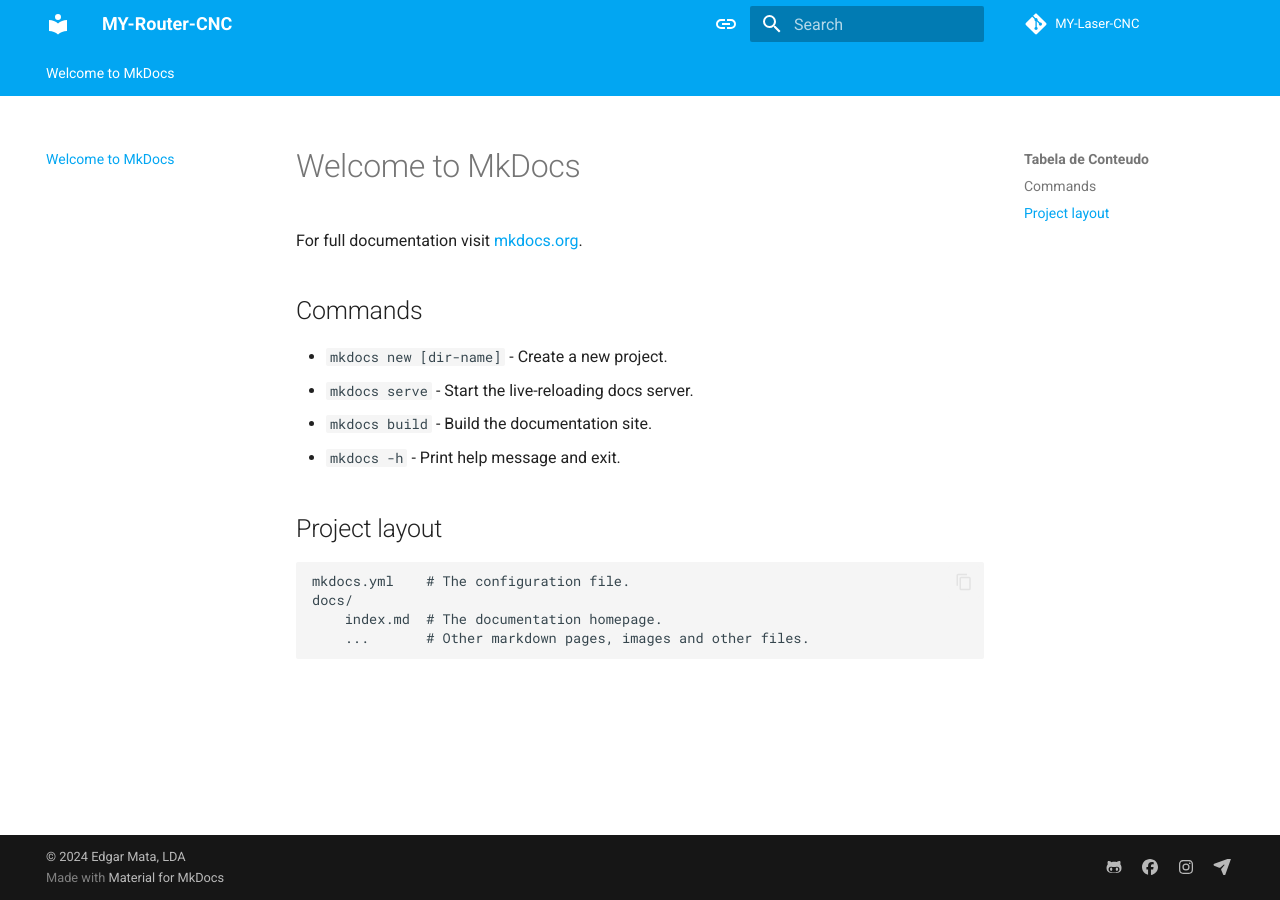
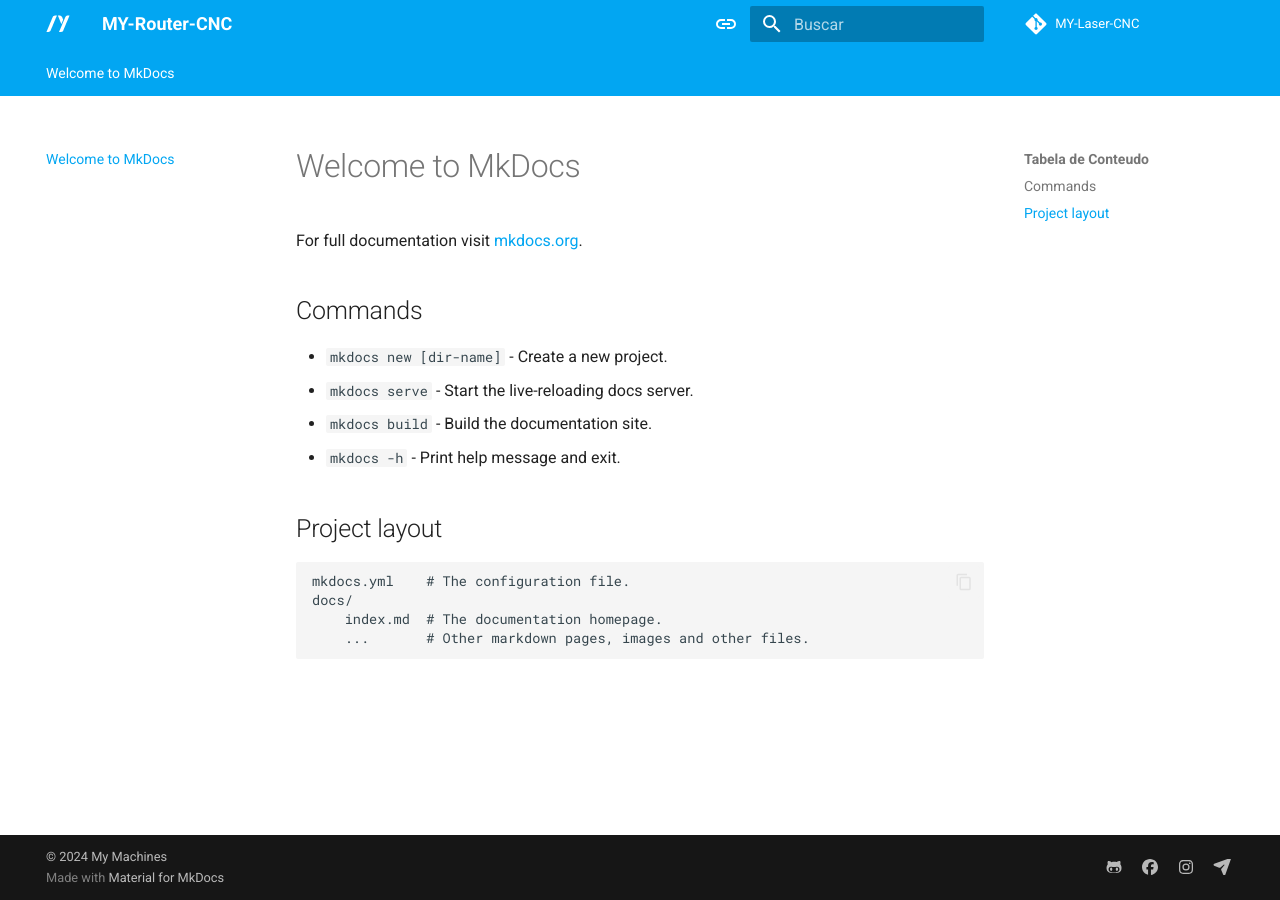
Before and after one commit to EdgarMata/MY-Router-CNC, an MkDocs documentation site: the page built from docs/index.md, in a window 1280 px wide. Built offline with MkDocs 1.6.1 and Material for MkDocs 9.7.7, drawn with Linux system fonts in a browser that asks for light colours; comment, search, counter and statistics services are not loaded.

Commit message:
update 16-03-2025

```diff
--- a/mkdocs.yml
+++ b/mkdocs.yml
@@ -1,18 +1,21 @@
+# Project information
 site_name: MY-Router-CNC
+site_url: "https://my-machines.net/My-Router-CNC/"
+site_author: "Edgar Mata"
+site_description: "Centro de conhecimento My Machines"
 
-site_url: "https://my-machines.pt/My-Router-CNC/"
-site_autor: "Edgar Mata"
-site_description: "Centro de conhecimento Gadget Plus.LDA"
-
+# Repository
 repo_name: "MY-Laser-CNC"
 repo_url: "https://github.com/EdgarMata/MY-Router-CNC"
 
+# Copyright
 copyright: |
-  &copy; 2024 <a href="https://my-machines.pt/" target="_blank" rel="noopener">Edgar Mata, LDA</a>
+  &copy; 2024 <a href="https://my-machines.net/" target="_blank" rel="noopener">My Machines</a>
 
+# Configuration
 theme:
-#  logo: assets/logo.svg
-#  favicon: images/favicon.png
+  logo: assets/mylogo.svg
+  favicon: images/favicon.png
   name: material
   features:
     - navigation.tabs
@@ -25,9 +28,9 @@ theme:
     - search.suggest
     - search.highlight
     - content.tabs.link
-    - content.code.annotation
+    - content.code.annotate
     - content.code.copy
-  languare: pt
+  language: pt
   palette:
     # Palette toggle for automatic mode
     - media: "(prefers-color-scheme)"
@@ -107,7 +110,6 @@ markdown_extensions:
       generic: true
   - footnotes
   - pymdownx.details
-  - pymdownx.superfences
   - pymdownx.mark
   - attr_list
   - md_in_html
```
